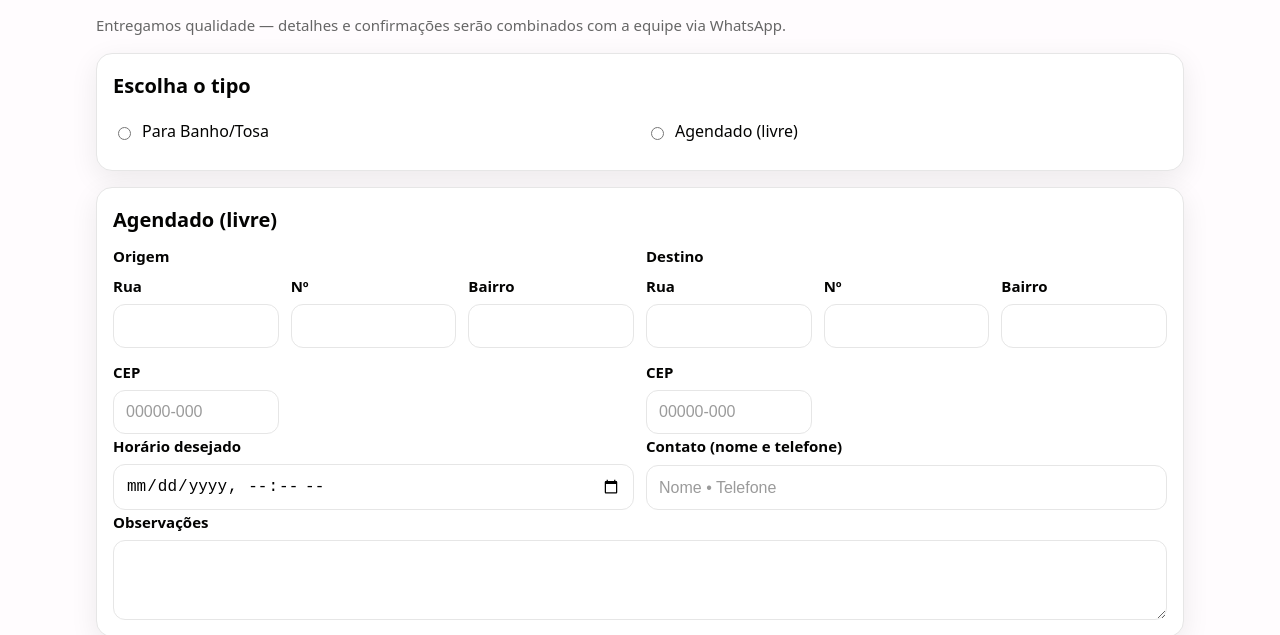
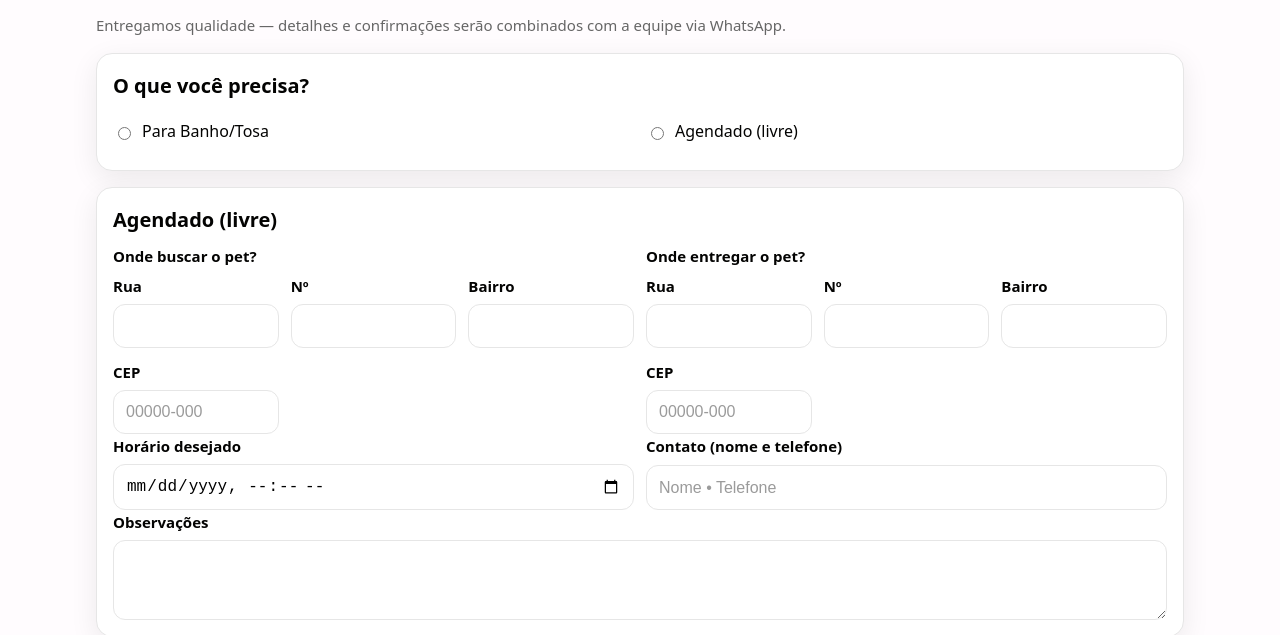
Before and after one commit to digitalrobertlima/focinhos-amados, a website: page taxi.html in a window 1280 px wide. Shown: the part 178-813 px from the top of the page. Drawn offline with Linux system fonts and the light colour scheme.

Commit message:
refactor(taxi): rótulos claros — origem→'Onde buscar o pet?', destino→'Onde entregar o pet?' em UI e WhatsApp; docs atualizadas

```diff
--- a/assets/js/config.js
+++ b/assets/js/config.js
@@ -66,12 +66,12 @@ window.CONFIG = {
 🚕 *Modalidade de localização*
 {modalidade}
 
-📍 *Origem*
+📍 *Onde buscar o pet?*
 {origemEndereco}
 Geo: {origemLat},{origemLng}
 Precisão: {origemAccuracy}m @ {origemTimestamp}
 
-📍 *Destino*
+📍 *Onde entregar o pet?*
 {destinoEndereco}
 Geo: {destinoLat},{destinoLng}
 Precisão: {destinoAccuracy}m @ {destinoTimestamp}
@@ -114,11 +114,11 @@ Precisão: {accuracy}m @ {timestamp}
 👤 *Tutor*
 {tutorNome} • 📞 {tutorTelefone}
 
-📍 *Origem*
+📍 *Onde buscar o pet?*
 {origemEndereco}
 Geo: {origemLat},{origemLng}
 
-📍 *Destino*
+📍 *Onde entregar o pet?*
 {destinoEndereco}
 Geo: {destinoLat},{destinoLng}
 
@@ -132,11 +132,11 @@ Geo: {destinoLat},{destinoLng}
   taxiAgendado:
 `🚕 *TÁXI DOG — AGENDADO* (BH)
 
-📍 *Origem*
+📍 *Onde buscar o pet?*
 {origemEndereco}
 Geo: {origemLat},{origemLng}
 
-📍 *Destino*
+📍 *Onde entregar o pet?*
 {destinoEndereco}
 Geo: {destinoLat},{destinoLng}
 
--- a/taxi.html
+++ b/taxi.html
@@ -44,7 +44,7 @@
   <p class="muted">Entregamos qualidade — detalhes e confirmações serão combinados com a equipe via WhatsApp.</p>
 
     <section class="card">
-      <h2 class="card__title">Escolha o tipo</h2>
+      <h2 class="card__title">O que você precisa?</h2>
       <div class="grid grid--2">
         <label class="radio"><input type="radio" name="tipo" value="banho" id="tipo-banho"> <span>Para Banho/Tosa</span></label>
         <label class="radio"><input type="radio" name="tipo" value="agendado" id="tipo-agendado"> <span>Agendado (livre)</span></label>
@@ -77,7 +77,7 @@
 
         <div class="grid grid--2">
           <div class="field">
-            <label>Endereço de origem</label>
+            <label>Onde buscar o pet?</label>
             <div class="grid grid--3">
               <div class="field"><label for="origem-rua">Rua <span class="req">*</span></label><input id="origem-rua" class="input"></div>
               <div class="field"><label for="origem-numero">Nº <span class="req">*</span></label><input id="origem-numero" class="input" inputmode="numeric"></div>
@@ -88,7 +88,7 @@
             </div>
           </div>
           <div class="field">
-            <label>Endereço de destino (opcional)</label>
+            <label>Onde entregar o pet? <small class="muted">(opcional)</small></label>
             <div class="grid grid--3">
               <div class="field"><label for="destino-rua">Rua</label><input id="destino-rua" class="input"></div>
               <div class="field"><label for="destino-numero">Nº</label><input id="destino-numero" class="input" inputmode="numeric"></div>
@@ -115,7 +115,7 @@
         <h2 class="card__title">Agendado (livre)</h2>
         <div class="grid grid--2">
           <div class="field">
-            <label>Origem</label>
+            <label>Onde buscar o pet?</label>
             <div class="grid grid--3">
               <div class="field"><label for="origem2-rua">Rua</label><input id="origem2-rua" class="input"></div>
               <div class="field"><label for="origem2-numero">Nº</label><input id="origem2-numero" class="input" inputmode="numeric"></div>
@@ -126,7 +126,7 @@
             </div>
           </div>
           <div class="field">
-            <label>Destino</label>
+            <label>Onde entregar o pet?</label>
             <div class="grid grid--3">
               <div class="field"><label for="destino2-rua">Rua</label><input id="destino2-rua" class="input"></div>
               <div class="field"><label for="destino2-numero">Nº</label><input id="destino2-numero" class="input" inputmode="numeric"></div>
```
Also changed, not shown: docs/architecture.md (+1 -1 lines), docs/whatsapp-templates.md (+1 -1 lines).
